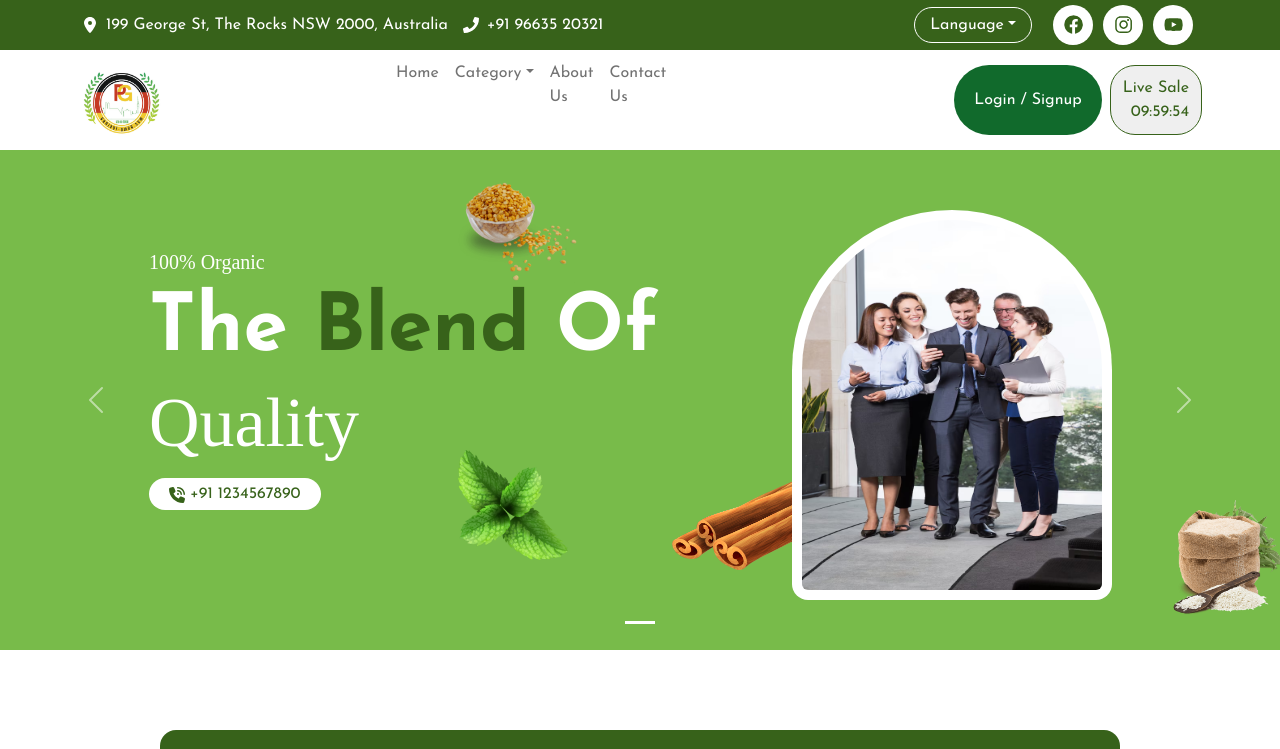
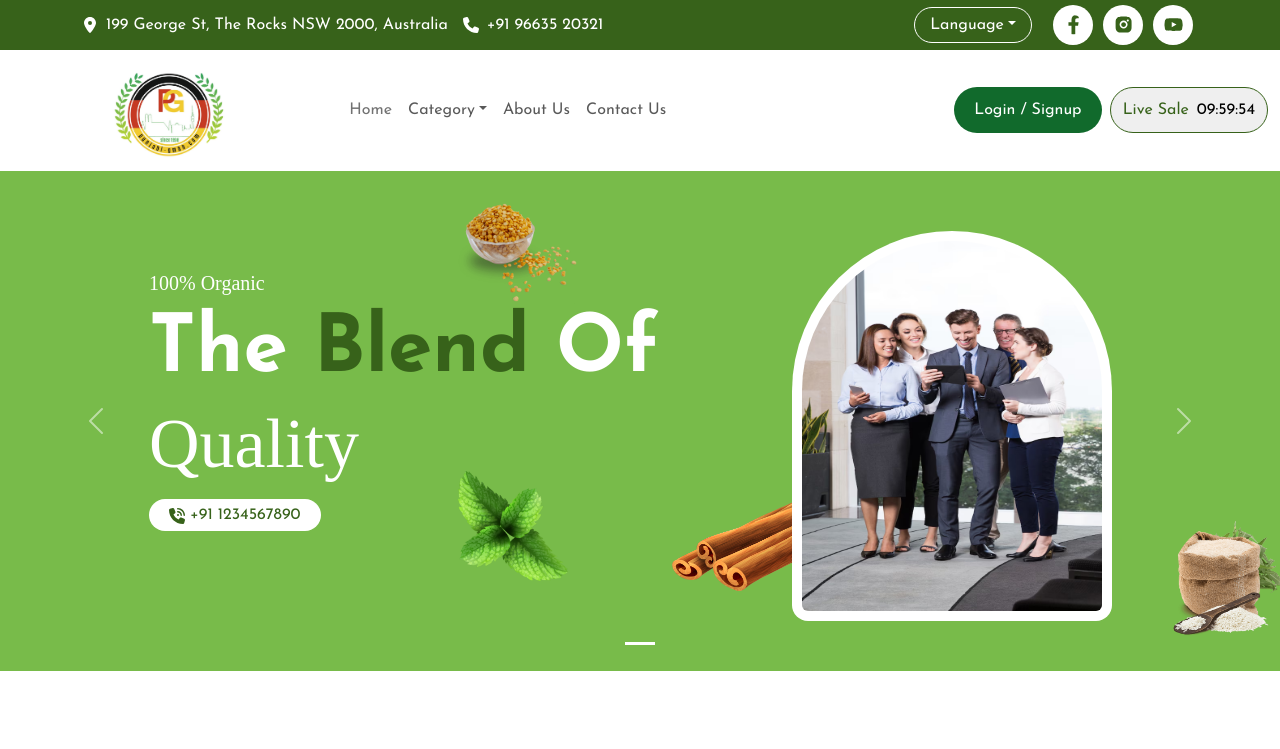
Before and after one commit to RanjeetCodingBrakets/pftOnline, a React (Create React App) app: page / in a window 1280 px wide. Shown: the top 749 px of the page. Built offline with nearby package versions, Linux system fonts and the light colour scheme.

Commit message:
updated code

```diff
--- a/src/components/commonComponent/Header.css
+++ b/src/components/commonComponent/Header.css
@@ -10,27 +10,30 @@
   color: #fff;
 }
 
-.nav_Header {
+/* .nav_Header {
   height: 100px;
+} */
+
+
+.header-logo{
+  margin-left: 100px;
+  width: 115px;
+
+}
+.nav_logo {
+  width: 100%;
+
+
 }
 
-.nav_logo {
-  width: 80px;
-  height: 70px;
-  margin-right: 10px;
+
+
+.head-link {
+  color: #727272;
 }
 
-.nav_item {
-  margin-bottom: 30px;
-  margin-left: 200px;
-}
-
-.nav-link {
-  color: #727272; /* Default color for nav items */
-}
-
-.nav-link:hover {
-  color: #A36D3B; /* Hover color for nav items */
+.head-link:hover {
+  color: #A36D3B;
 }
 
 .live-timer {
--- a/src/components/commonComponent/Header.js
+++ b/src/components/commonComponent/Header.js
@@ -38,10 +38,10 @@ const Header = ({ initialHours = 10, initialMinutes = 0, initialSeconds = 0 }) =
 
 
   return (
-    <div className='container'>
-      <nav className="navbar navbar-expand-lg navbar-light nav_Header">
-        <a className="navbar-brand" href="#">
-          <img src={logo} alt="logo" width="30" height="30" className="nav_logo" />
+    <div className='container-fluid'>
+      <nav className="navbar navbar-expand-lg navbar-light nav_Header ">
+        <a className="navbar-brand header-logo" href="#">
+          <img src={logo} alt="logo"  className="nav_logo" />
         </a>
         <button
           className="navbar-toggler"
@@ -54,10 +54,10 @@ const Header = ({ initialHours = 10, initialMinutes = 0, initialSeconds = 0 }) =
         >
           <span className="navbar-toggler-icon"></span>
         </button>
-        <div className="collapse navbar-collapse" id="navbarScroll">
+        <div className="collapse navbar-collapse d-flex justify-content-end" id="navbarScroll">
           <ul className="navbar-nav mr-auto nav_item">
             <li className="nav-item">
-              <Link className="nav-link" to="#action1">Home</Link>
+              <Link className="nav-link head-link" to="#action1">Home</Link>
             </li>
             <li className="nav-item dropdown">
               <Link
@@ -90,11 +90,11 @@ const Header = ({ initialHours = 10, initialMinutes = 0, initialSeconds = 0 }) =
             </button>
             <button className='live-timer'>
               Live Sale
-              <div className='ms-2'>
+              <span className='ms-2'>
                 {hours < 10 ? `0${hours}` : hours}:
                 {minutes < 10 ? `0${minutes}` : minutes}:
                 {seconds < 10 ? `0${seconds}` : seconds}
-              </div>
+              </span>
               <LoginSignup show={showModal} handleClose={handleClose} />
             </button>
           </div>
--- a/src/components/commonComponent/topHeader.css
+++ b/src/components/commonComponent/topHeader.css
@@ -1,6 +1,6 @@
 .nav_topheader {
   background-color: #37621A;
-  padding: 5px 0; /* Reduced height */
+  padding: 5px 0;
 }
 
 .header-links .nav-link {
@@ -17,9 +17,15 @@
   color: #fff;
 }
 
-.headDrop-button a{
+/* .headDrop-button a{
   color: #fff;
+} */
+
+.headDrop-button a:hover
+{
+  color: blue;
 }
+
 
 .nav_icon_link {
   display: inline-flex;
@@ -40,13 +46,13 @@
   font-size: 1.2rem;
 }
 
-/* Responsive adjustments */
-@media (max-width: 768px) {
+
+/* @media (max-width: 768px) {
   .header-links .nav-link {
-    margin-bottom: 5px; /* Add spacing for smaller screens */
+    margin-bottom: 5px;
   }
 
   .dropdown-toggle {
-    padding: 3px 10px; /* Reduce padding for smaller screens */
+    padding: 3px 10px;
   }
-}
+} */
--- a/src/components/commonComponent/topHeader.js
+++ b/src/components/commonComponent/topHeader.js
@@ -1,9 +1,10 @@
 import React from "react";
-import "bootstrap/dist/css/bootstrap.min.css";
-import "bootstrap/dist/js/bootstrap.bundle.min";
 import { Link } from "react-router-dom";
-import { FaFacebook, FaPhone, FaInstagram, FaYoutube } from "react-icons/fa";
+import {  FaYoutube } from "react-icons/fa";
 import { FaLocationDot } from "react-icons/fa6";
+import { FaFacebookF } from "react-icons/fa";
+import { RiInstagramFill } from "react-icons/ri";
+import { FaPhone } from "react-icons/fa6";
 import "./topHeader.css";
 
 function TopHeader() {
@@ -46,10 +47,10 @@ function TopHeader() {
             </ul>
           </div>
           <Link to="#" className="nav-link nav_icon_link">
-            <FaFacebook className="nav_icon" />
+          <FaFacebookF className="nav_icon" />
           </Link>
           <Link to="#" className="nav-link nav_icon_link">
-            <FaInstagram className="nav_icon" />
+          <RiInstagramFill  className="nav_icon" />
           </Link>
           <Link to="#" className="nav-link nav_icon_link">
             <FaYoutube className="nav_icon" />
```
